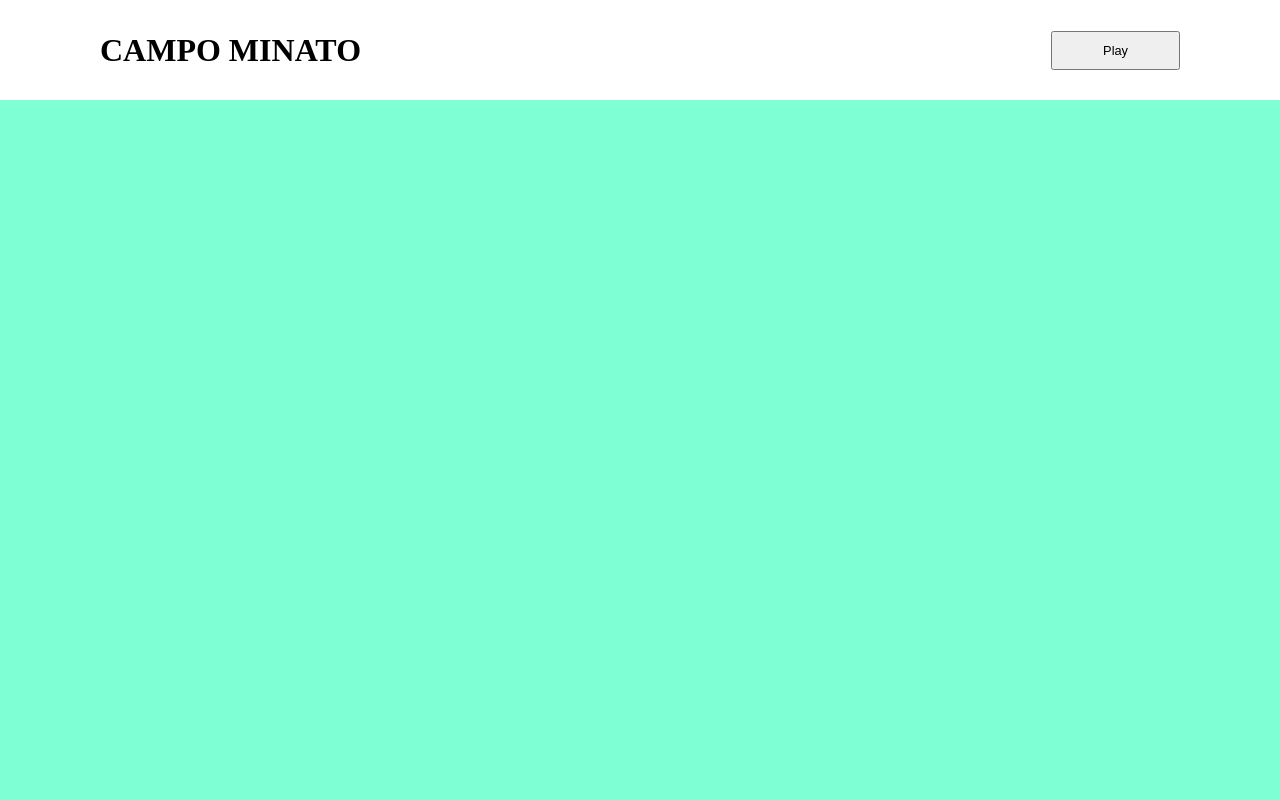
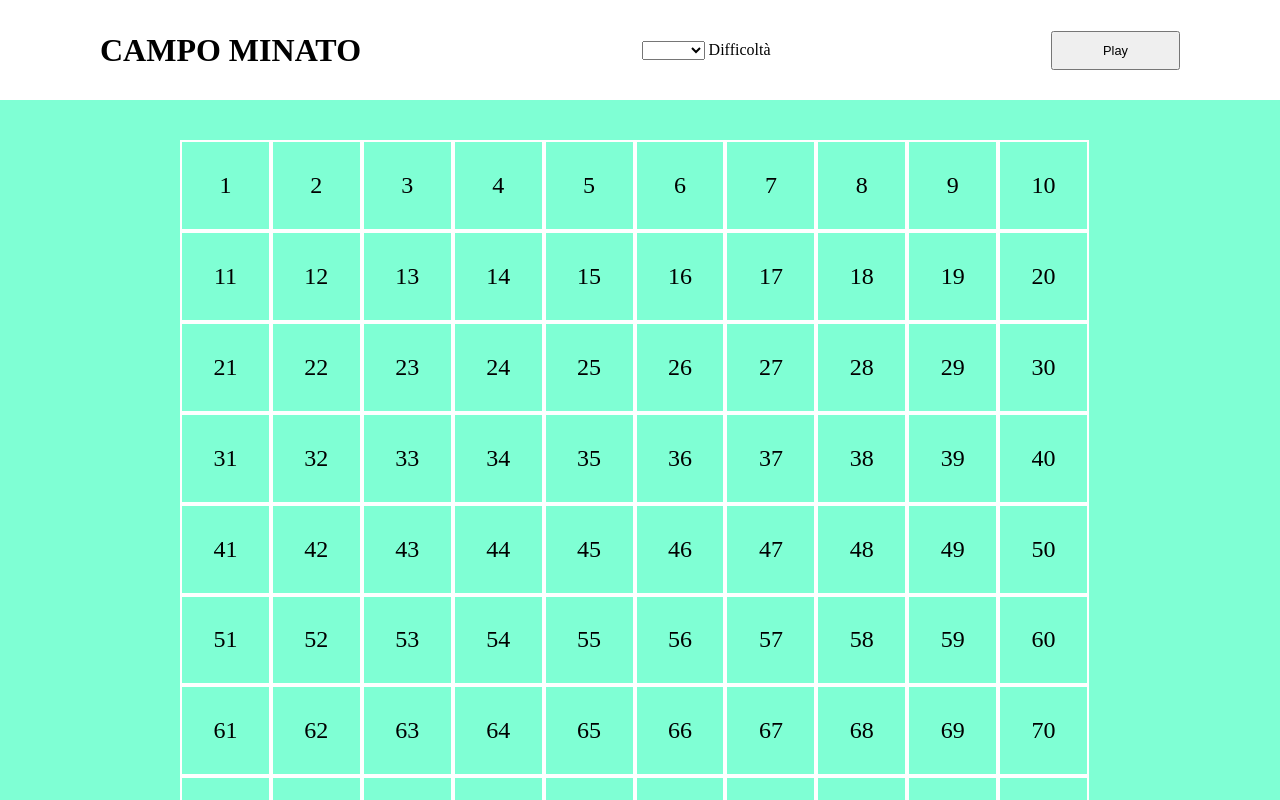
Before and after one commit to Massimiliano-Novello/js-campominato-grid, a plain HTML site: page index.html in a window 1280 px wide. Both pictures are taken after a click on the button "Play". Drawn offline with Linux system fonts and the light colour scheme.

Commit message:
fine esercizio

```diff
--- a/css/style.css
+++ b/css/style.css
@@ -27,6 +27,12 @@
 }
 
 /* MAIN */
+main {
+    width: 100%;
+    height: calc(100vh - 100px);
+    overflow-y: auto;
+}
+
 .container {
     width: 1000px;
     margin: 0 auto;
@@ -36,6 +42,7 @@
 }
 
 .grid {
+    padding: 40px;
     display: flex;
     flex-wrap: wrap;
 }
@@ -44,8 +51,13 @@
     display: flex;
     justify-content: center;
     align-items: center;
-    font-size: 2.5rem;
-    width: calc(1000px / 10);
-    height: calc(1000px / 10);
+    font-size: 1.5rem;
+    width: calc(1000px / 11);
+    height: calc(1000px / 11);
     border: 2px solid white;
+    color: black;
 }
+
+.blue {
+    background-color: blue;
+}
--- a/index.html
+++ b/index.html
@@ -5,7 +5,9 @@
     <meta http-equiv="X-UA-Compatible" content="IE=edge">
     <meta name="viewport" content="width=device-width, initial-scale=1.0">
     <title>Document</title>
+
     <link rel="stylesheet" href="css/style.css">
+
 </head>
 <body>
 
@@ -14,7 +16,17 @@
 
         <header class="header">
             <h1 class="logo">CAMPO MINATO</h1>
+            <div class="form-floating">
+                <select class="form-select" id="floatingSelect" aria-label="Floating label select example">
+                  <option selected></option>
+                  <option value="1">facile</option>
+                  <option value="2">media</option>
+                  <option value="3">difficile</option>
+                </select>
+                <label for="floatingSelect">Difficoltà</label>
+              </div>
             <button class="play-btn">Play</button>
+
         </header>
 
         <main>
--- a/js/script.js
+++ b/js/script.js
@@ -4,24 +4,36 @@
 // Quando l'utente clicca su ogni cella, la cella cliccata si colora di azzurro ed emetto un messaggio in console con il numero della cella cliccata.
 
 //Dichiarazioni
-const playBtn = document.querySelector(".play-btn");
+let playBtn = document.querySelector(".play-btn");
+playBtn.addEventListener("click", function(){
 
+    //Per ogni numero genero una casella
+    const grid = document.querySelector(".grid");
 
-//Per ogni numero genero una casella
-const grid = document.querySelector(".grid");
-for (let i = 1; i <= 100; i++) {
-    const currentNumber = i;
-    console.log(currentNumber);
-}
+    // reset contenuto precedente
+    grid.innerHTML = "";
+
+    for (let i = 1; i <= 100; i++) {
+        const currentNumber = i;
+        let newItem = generateGrid(currentNumber)
+        newItem.addEventListener("click", clickChoice);
+        grid.append(newItem)
+    }
+})
+
 
 
 
 //FUNCTION
 
 //Function DOM
-function generateGrid (contentBox) {
-    const newBox = document.querySelector("div");
+function generateGrid (text) {
+    const newBox = document.createElement("div");
     newBox.classList.add("box");
-    newBox.innerHTML = contentBox;
+    newBox.innerHTML = text;
     return newBox;
 }
+
+function clickChoice () {
+    this.classList.toggle("blue")
+}
```
